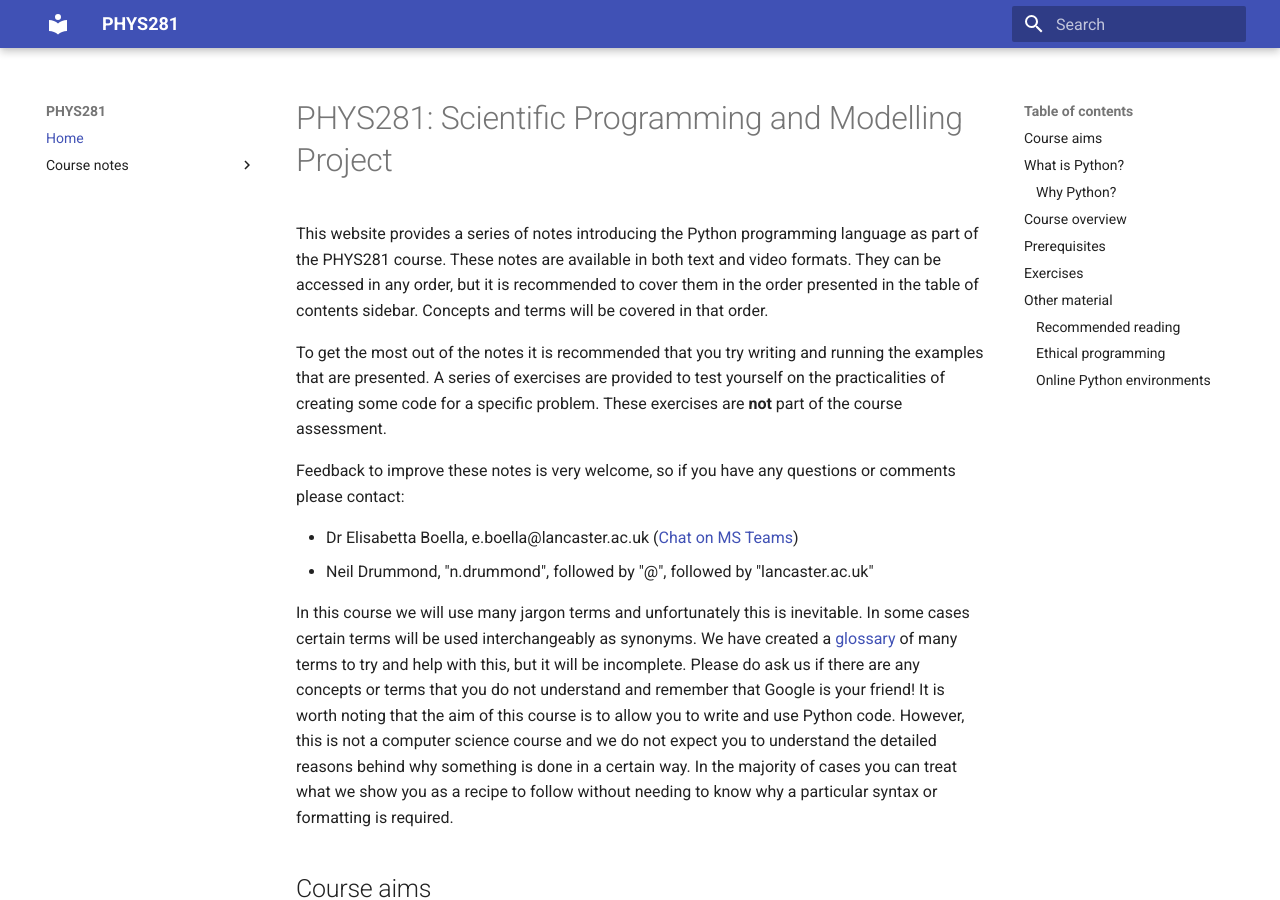
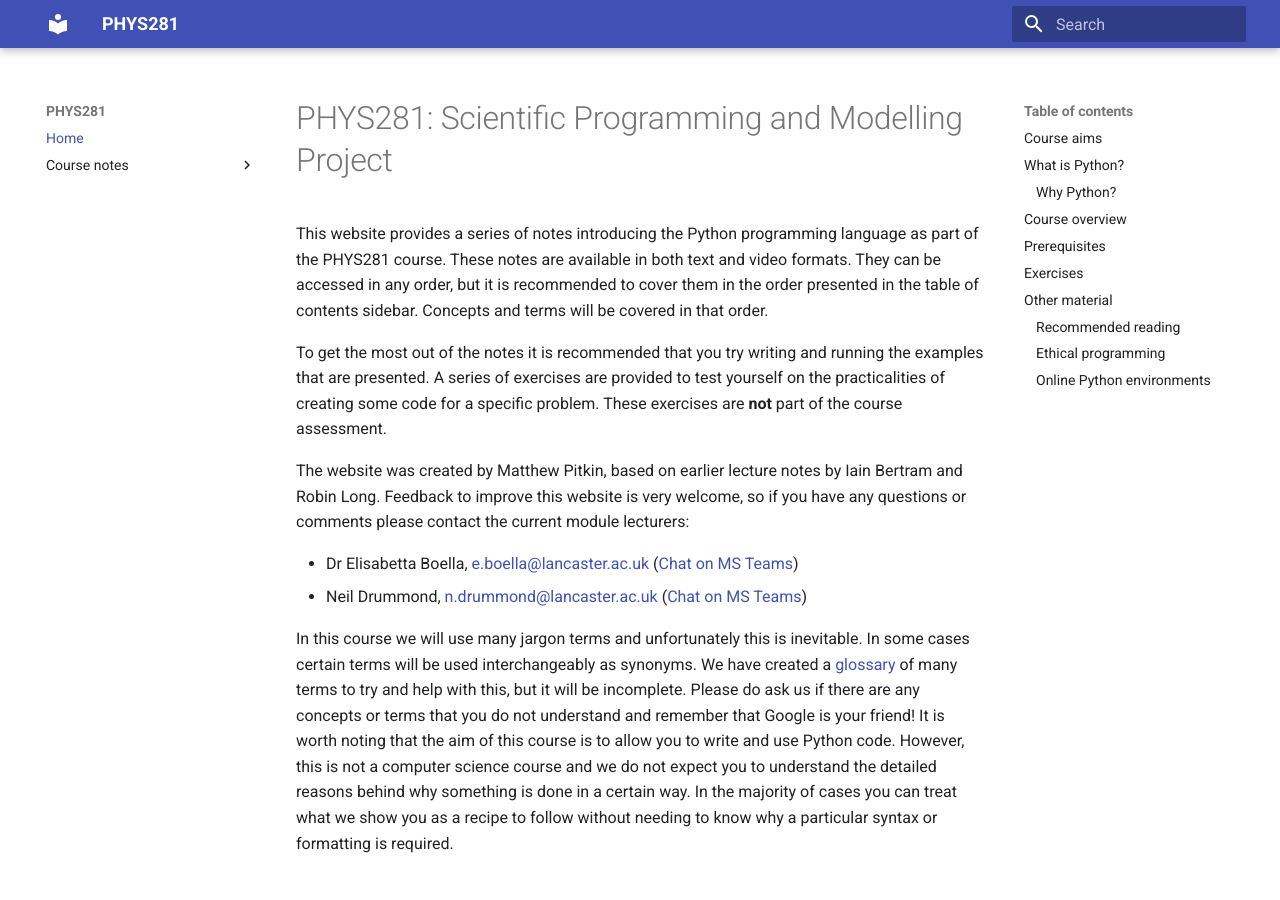
Before and after one commit to ndd21/PHYS281, an MkDocs documentation site: the page built from docs/index.md, in a window 1280 px wide and 900 px high. Built offline with MkDocs 1.6.1 and Material for MkDocs 9.7.7, drawn with Linux system fonts in a browser that asks for light colours; some of the changed text lies outside the part shown.

Commit message:
Replaced https://ma.ttpitk.in/teaching/ with https://www.lancaster.ac.uk/staff/drummonn/.
Added Neil as an author / lecturer as appropriate.

Fixed bug in link to Matt's packaging example.

```diff
--- a/docs/index.md
+++ b/docs/index.md
@@ -10,11 +10,13 @@ that are presented. A series of exercises are provided to test yourself on the p
 creating some code for a specific problem. These exercises are **not** part of the course
 assessment.
 
-Feedback to improve these notes is very welcome, so if you have any questions or comments please
-contact:
+The website was created by Matthew Pitkin, based on earlier lecture
+notes by Iain Bertram and Robin Long.  Feedback to improve this
+website is very welcome, so if you have any questions or comments
+please contact the current module lecturers:
 
-* Dr Elisabetta Boella, e.boella@lancaster.ac.uk ([Chat on MS Teams](https://teams.microsoft.com/l/chat/0/0?users=e.boella@lancaster.ac.uk))
-* Neil Drummond, "n.drummond", followed by "@", followed by "lancaster.ac.uk"
+* Dr Elisabetta Boella, [e.boella@lancaster.ac.uk](mailto:e.boella@lancaster.ac.uk) ([Chat on MS Teams](https://teams.microsoft.com/l/chat/0/0?users=e.boella@lancaster.ac.uk))
+* Neil Drummond, [n.drummond@lancaster.ac.uk](mailto:n.drummond@lancaster.ac.uk) ([Chat on MS Teams](https://teams.microsoft.com/l/chat/0/0?users=n.drummond@lancaster.ac.uk))
 
 In this course we will use many jargon terms and unfortunately this is inevitable. In some cases
 certain terms will be used interchangeably as synonyms. We have created a
@@ -145,7 +147,7 @@ The project grade is split between several components:
 * The written project report (30%)
 * The project code (30%)
 
-The [project](https://ma.ttpitk.in/teaching/PHYS281/gravity/) aim is to create and test an n-body
+The [project](https://www.lancaster.ac.uk/staff/drummonn/PHYS281/gravity/) aim is to create and test an n-body
 gravitationally interacting system (i.e., the Solar System). The two exercises provide a basis on
 which to build up to the full n-body simulation.
 
--- a/mkdocs.yml
+++ b/mkdocs.yml
@@ -1,6 +1,6 @@
 site_name: PHYS281
-site_url: https://ma.ttpitk.in/teaching/PHYS281
-site_author: Matthew Pitkin
+site_url: https://www.lancaster.ac.uk/staff/drummonn/PHYS281/
+site_author: Matthew Pitkin, Elisabetta Boella and Neil Drummond
 
 theme:
   name: material
```
Also changed, not shown: other parts of docs/index.md (+4 -4 lines), README.md (+1 -1 lines), docs/demo-scripts.md (+1 -1 lines), docs/gravity.md (+1 -1 lines), lectures/Lecture_01.md (+5 -5 lines).
